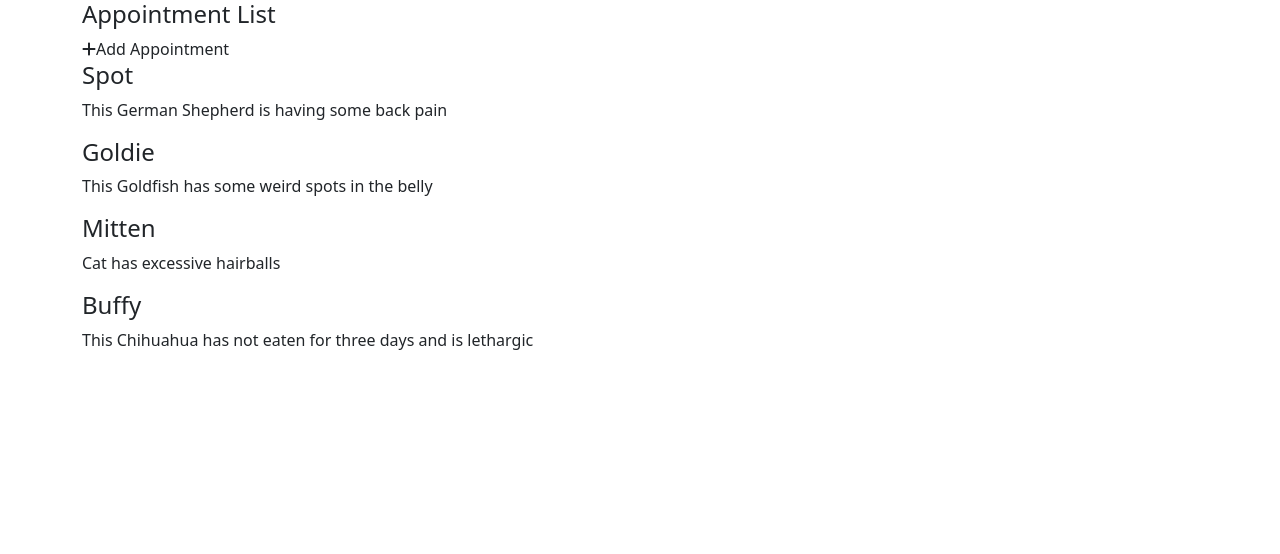
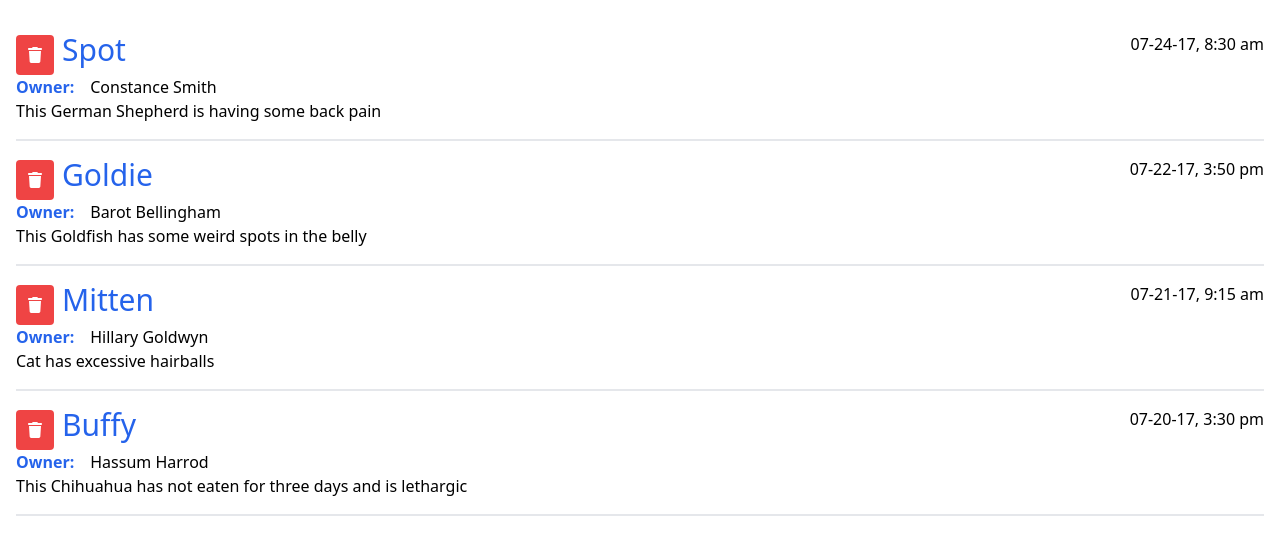
Before and after one commit to Oaya/vue-interface, a Vue app: page / in a window 1280 px wide. Shown: the top 554 px of the page. Built offline with nearby package versions, Linux system fonts and the light colour scheme.

Commit message:
update bootstrap to tailwind

```diff
--- a/package.json
+++ b/package.json
@@ -13,7 +13,6 @@
     "@fortawesome/free-solid-svg-icons": "^6.2.0",
     "@fortawesome/vue-fontawesome": "^3.0.1",
     "axios": "^0.27.2",
-    "bootstrap": "^5.2.1",
     "core-js": "^3.8.3",
     "jquery": "^3.6.1",
     "lodash": "^4.17.21",
@@ -27,8 +26,11 @@
     "@vue/cli-plugin-babel": "~5.0.0",
     "@vue/cli-plugin-eslint": "~5.0.0",
     "@vue/cli-service": "~5.0.0",
+    "autoprefixer": "^10.4.12",
     "eslint": "^7.32.0",
-    "eslint-plugin-vue": "^8.0.3"
+    "eslint-plugin-vue": "^8.0.3",
+    "postcss": "^8.4.16",
+    "tailwindcss": "^3.1.8"
   },
   "eslintConfig": {
     "root": true,
--- /dev/null
+++ b/postcss.config.js
@@ -0,0 +1,6 @@
+module.exports = {
+  plugins: {
+    tailwindcss: {},
+    autoprefixer: {},
+  },
+}
--- a/src/App.vue
+++ b/src/App.vue
@@ -1,16 +1,14 @@
 <template>
   <div id="main-app" class="container">
-    <h4>{{ title }}</h4>
-    <font-awesome-icon icon="plus" class="mr-2" />Add Appointment
-    <div v-for="(item, i) in appointments" v-bind:key="i">
-      <h4>{{ item.petName }}</h4>
-      <p>{{ item.aptNotes }}</p>
+    <div class="row justify-content-center">
+      <appointments-list :appointments="appointments" />
     </div>
   </div>
 </template>
 
 <script>
-import { FontAwesomeIcon } from "@fortawesome/vue-fontawesome";
+// import { FontAwesomeIcon } from "@fortawesome/vue-fontawesome";
+import AppointmentsList from "./components/AppointmentList";
 import axios from "axios";
 
 export default {
@@ -22,7 +20,8 @@ export default {
     };
   },
   components: {
-    FontAwesomeIcon,
+    // FontAwesomeIcon,
+    AppointmentsList,
   },
   mounted() {
     axios
--- /dev/null
+++ b/src/components/AppointmentList.vue
@@ -0,0 +1,55 @@
+<template>
+  <div class="grid grid-cols-12 gap-4 m-4">
+    <div class="col-span-12">
+      <div
+        class="list-group-item d-flex align-item-start py-4 border-b-2"
+        v-for="(item, i) in appointments"
+        v-bind:key="i"
+      >
+        <div class="flex-column">
+          <div class="flex-row">
+            <button
+              class="
+                bg-red-500
+                hover:bg-red-800
+                text-white
+                font-bold
+                py-2
+                px-3
+                mr-2
+                rounded
+              "
+            >
+              <font-awesome-icon icon="trash"></font-awesome-icon>
+            </button>
+            <span class="h4 text-blue-600 text-3xl">{{ item.petName }}</span>
+            <span class="float-right">{{ formattedDate(item.aptDate) }}</span>
+          </div>
+          <div>
+            <div class="owner-name">
+              <span class="font-bold text-blue-600 mr-4">Owner:</span>
+              <span>{{ item.petOwner }}</span>
+            </div>
+            <div>{{ item.aptNotes }}</div>
+          </div>
+        </div>
+      </div>
+    </div>
+  </div>
+</template>
+
+<script>
+import { FontAwesomeIcon } from "@fortawesome/vue-fontawesome";
+import moment from "moment";
+
+export default {
+  name: "AppointmentList",
+  props: ["appointments"],
+  components: { FontAwesomeIcon },
+  methods: {
+    formattedDate: function (date) {
+      return moment(new Date(date)).format("MM-DD-YY, h:mm a");
+    },
+  },
+};
+</script>
--- a/src/main.js
+++ b/src/main.js
@@ -1,7 +1,6 @@
 import { createApp } from 'vue';
 import App from './App.vue';
-import "bootstrap";
-import "bootstrap/dist/css/bootstrap.css";
+import './styles/app.css'
 import { library } from '@fortawesome/fontawesome-svg-core';
 import { faPlus, faMinus, faTrash, faCheck } from '@fortawesome/free-solid-svg-icons';
 
--- /dev/null
+++ b/src/styles/app.css
@@ -0,0 +1,3 @@
+@tailwind base;
+@tailwind components;
+@tailwind utilities;
--- /dev/null
+++ b/tailwind.config.js
@@ -0,0 +1,8 @@
+/** @type {import('tailwindcss').Config} */
+module.exports = {
+  purge: ['./index.html', './src/**/*.{vue,js,ts,jsx,tsx}'],
+  theme: {
+    extend: {},
+  },
+  plugins: [],
+}
```
Also changed, not shown: 1 other file (tests, documents, lock files or other folders).
